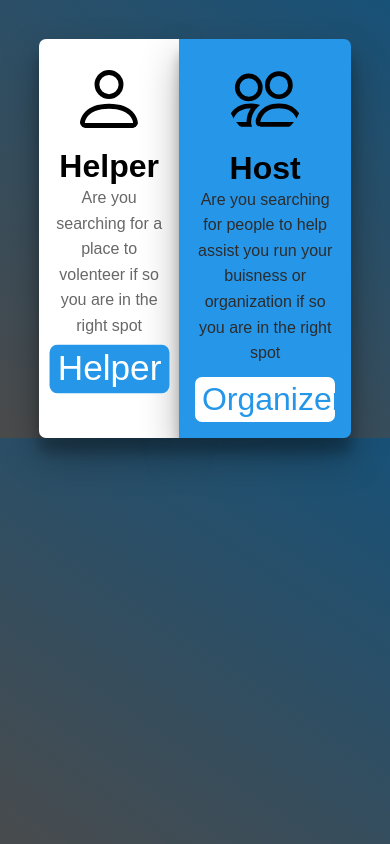
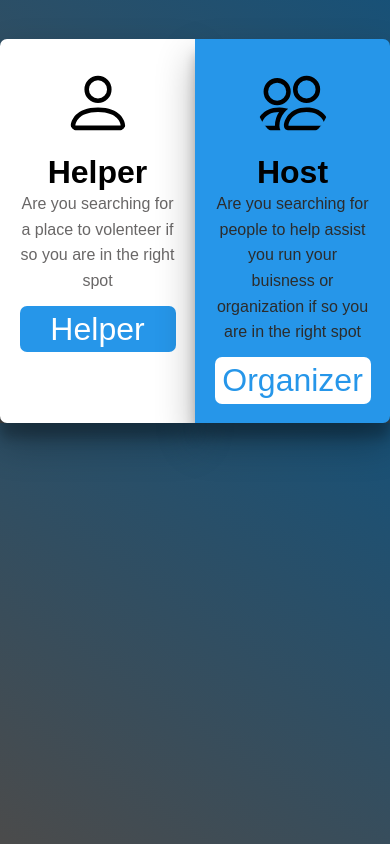
Before and after one commit to codingFreak-Adisin/Volunteer.io, a plain HTML site: page Selection/index.html in a window 390 px wide. In both pictures the pointer is over the link "Helper". Drawn offline with Linux system fonts and the light colour scheme.

Commit message:
Updated CSS and Html for Sign in website

```diff
--- a/Selection/index.css
+++ b/Selection/index.css
@@ -65,11 +65,6 @@ html {
   transition: all ease-in-out 200ms;
 }
 
-.Container .leftSide a:hover {
-  -webkit-transform: scale(1.1);
-          transform: scale(1.1);
-}
-
 .Container .rightSide {
   border-radius: 0 7px 7px 0;
   -webkit-box-shadow: rgba(0, 0, 0, 0.3) 0px 19px 38px, rgba(0, 0, 0, 0.22) 0px 15px 12px;
@@ -116,8 +111,13 @@ html {
   transition: all ease-in-out 200ms;
 }
 
-.Container .rightSide a:hover {
-  -webkit-transform: scale(1.1);
-          transform: scale(1.1);
+@media (max-width: 970px) {
+  .Container {
+    width: 100%;
+  }
+  a:hover {
+    -webkit-transform: none;
+            transform: none;
+  }
 }
 /*# sourceMappingURL=index.css.map */
```
Also changed, not shown: 1 other file.
